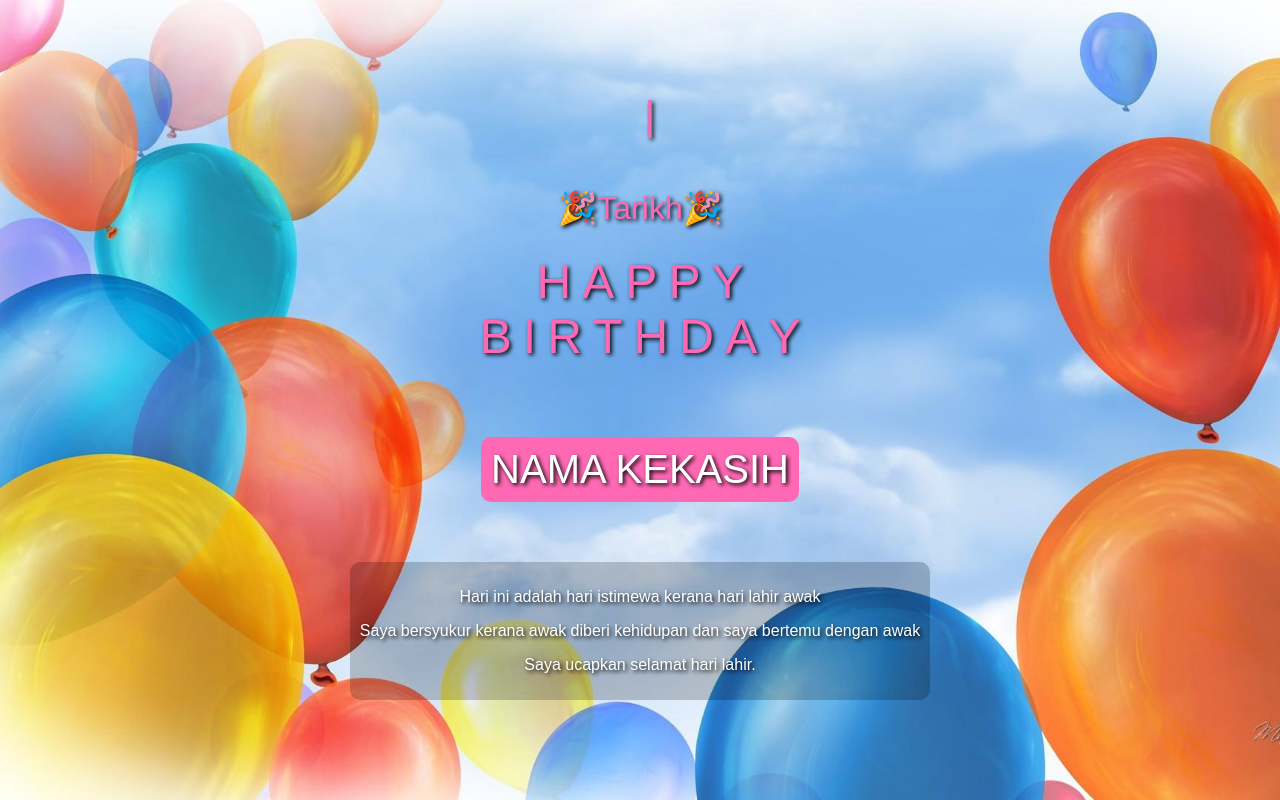
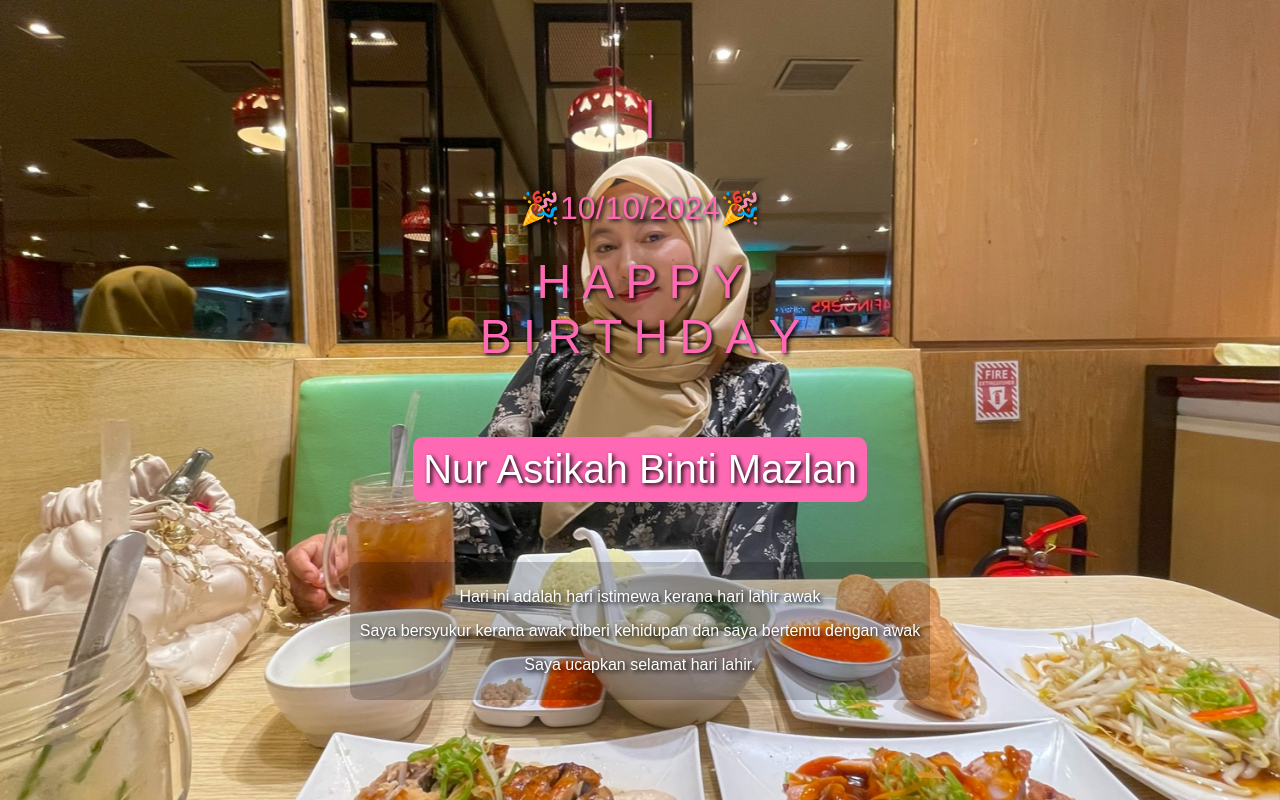
Before and after one commit to Pikachu566/happy-birthday, a plain HTML site: page index.html in a window 1280 px wide. Drawn offline with nearby package versions, Linux system fonts and the light colour scheme.

Commit message:
first commit

```diff
--- a/index.html
+++ b/index.html
@@ -25,7 +25,7 @@
             left: 0;
             width: 100%;
             height: 100%;
-            background-image: url('HB.jpg');
+            background-image: url('Tikah.jpg');
             background-size: cover;
             background-position: center;
             z-index: -1;
@@ -132,7 +132,7 @@
         <span id="typed"></span>
     </div>
     <div id="bgImage"></div>
-    <div id="date">🎉Tarikh🎉</div>
+    <div id="date">🎉10/10/2024🎉</div>
     <div class="container">
         <span class="balloon">H</span>
         <span class="balloon">A</span>
@@ -151,7 +151,7 @@
         </div>
     </div>
     <div class="container">
-        <div class="highlight-box">NAMA KEKASIH</div>
+        <div class="highlight-box">Nur Astikah Binti Mazlan</div>
     </div>
     <div class="text">
         <p>Hari ini adalah hari istimewa kerana hari lahir awak</p>
@@ -183,7 +183,7 @@
 
         window.onload = function() {
             var msg = new SpeechSynthesisUtterance();
-            msg.text = "Happy Birthday To You";
+            msg.text = "Happy Birthday To Nur Astikah Binti Mazlan.";
             msg.lang = 'ms-MY';
 
             // Menunggu hingga suara tersedia
```
Also changed, not shown: Tikah.jpg (added).
